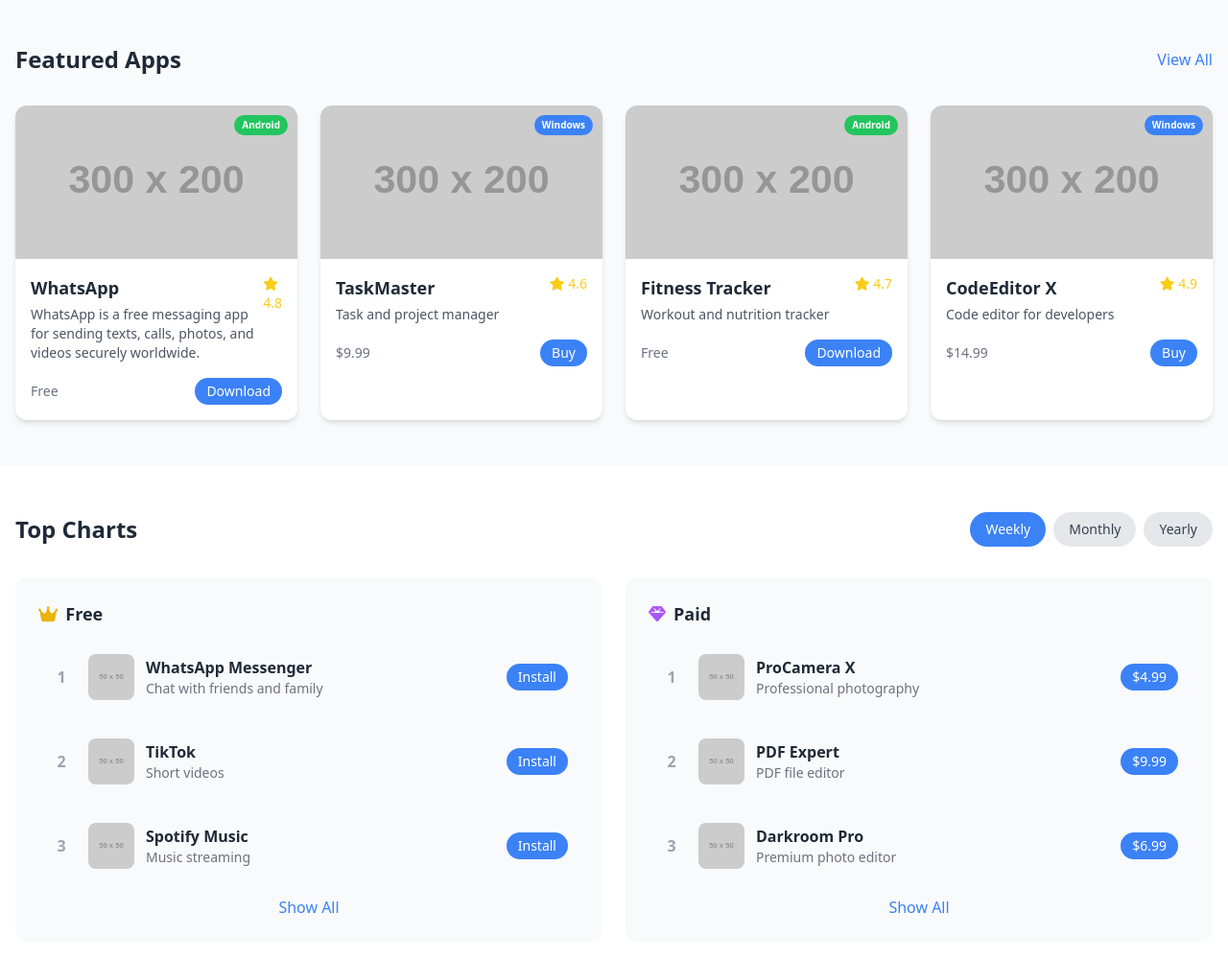
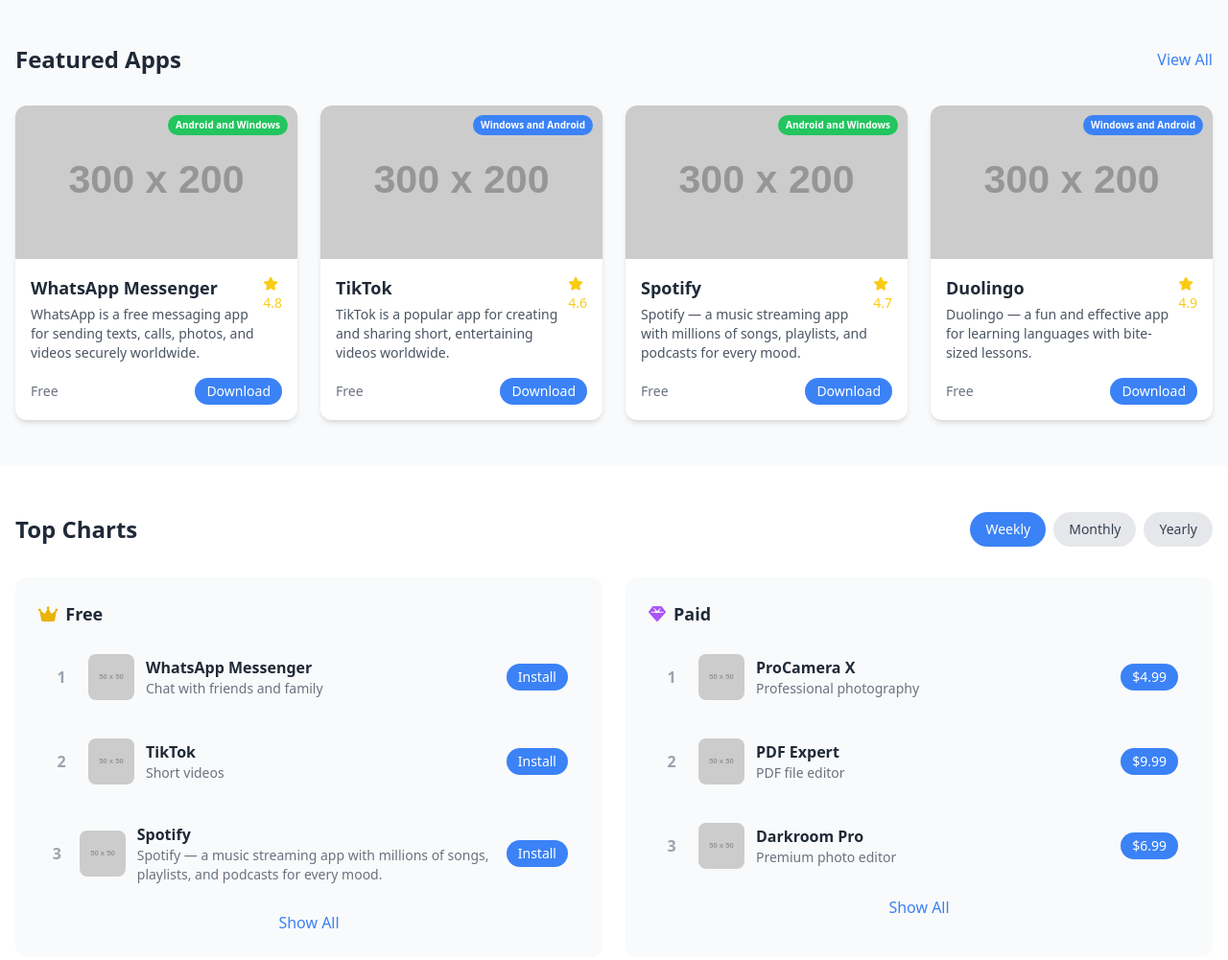
Before and after one commit to ludvig2457/ludvigshop.github.io, a plain HTML site: page index.html in a window 1280 px wide. Shown: the part 660-1661 px from the top of the page at 96% size. Drawn offline with nearby package versions, Linux system fonts and the light colour scheme; placeholder pictures from the web are drawn by us.

Commit message:
Update index.html

```diff
--- a/index.html
+++ b/index.html
@@ -183,12 +183,12 @@
             <div class="grid grid-cols-1 sm:grid-cols-2 md:grid-cols-3 lg:grid-cols-4 gap-6">
                 <!-- App Card 1 -->
                 <div class="app-card bg-white rounded-xl shadow-md overflow-hidden transition duration-300 relative">
-                    <span class="platform-badge bg-green-500 text-white">Android</span>
+                    <span class="platform-badge bg-green-500 text-white">Android and Windows</span>
                     <img src="https://via.placeholder.com/300x200?text=App+Image" alt="App Image" class="w-full h-40 object-cover">
                     <div class="p-4">
                         <div class="flex items-start justify-between">
                             <div>
-                                <h4 class="font-bold text-lg mb-1 text-gray-800">WhatsApp</h4>
+                                <h4 class="font-bold text-lg mb-1 text-gray-800">WhatsApp Messenger</h4>
                                 <p class="text-gray-600 text-sm">WhatsApp is a free messaging app for sending texts, calls, photos, and videos securely worldwide.</p>
                             </div>
                             <span class="text-yellow-400 text-sm"><i class="fas fa-star"></i> 4.8</span>
@@ -196,8 +196,8 @@
                         <div class="mt-4 flex justify-between items-center">
                             <span class="text-gray-500 text-sm">Free</span>
                             <button class="download-btn bg-blue-500 text-white px-3 py-1 rounded-full text-sm hover:bg-blue-600"
-                                    data-app="WhatsApp"
-                                    data-windows="https://scontent.whatsapp.net/v/t39.8562-34/316546300_547692113846445_7299710494491288098_n.png?ccb=1-7&_nc_sid=73b08c&_nc_ohc=AiMaPC_bmM8Q7kNvwHSfCzz&_nc_oc=AdmIqnwD9M8amxVtTp5MC0W3DrVBhGFL9Hq8F2zq76n4wNWfyWJ-laBQj6HxUv1MUqw&_nc_zt=3&_nc_ht=scontent.whatsapp.net&_nc_gid=zW9_9KciSaDgts1wyKlK3w&oh=01_Q5Aa2QH9BmjyXwZNXwb_V0336Zjgzd1gNI6PoViQk0wEn1MHpA&oe=689F8465"
+                                    data-app="WhatsApp Messenger"
+                                    data-windows="https://get.microsoft.com/installer/download/9NKSQGP7F2NH?cid=website_cta_psi"
                                     data-android="#"
                                     data-mac="#">Download</button>
                         </div>
@@ -206,69 +206,69 @@
 
                 <!-- App Card 2 -->
                 <div class="app-card bg-white rounded-xl shadow-md overflow-hidden transition duration-300 relative">
-                    <span class="platform-badge bg-blue-500 text-white">Windows</span>
+                    <span class="platform-badge bg-blue-500 text-white">Windows and Android</span>
                     <img src="https://via.placeholder.com/300x200?text=App+Image" alt="App Image" class="w-full h-40 object-cover">
                     <div class="p-4">
                         <div class="flex items-start justify-between">
                             <div>
-                                <h4 class="font-bold text-lg mb-1 text-gray-800">TaskMaster</h4>
-                                <p class="text-gray-600 text-sm">Task and project manager</p>
+                                <h4 class="font-bold text-lg mb-1 text-gray-800">TikTok</h4>
+                                <p class="text-gray-600 text-sm">TikTok is a popular app for creating and sharing short, entertaining videos worldwide.</p>
                             </div>
                             <span class="text-yellow-400 text-sm"><i class="fas fa-star"></i> 4.6</span>
                         </div>
                         <div class="mt-4 flex justify-between items-center">
-                            <span class="text-gray-500 text-sm">$9.99</span>
+                            <span class="text-gray-500 text-sm">Free</span>
                             <button class="download-btn bg-blue-500 text-white px-3 py-1 rounded-full text-sm hover:bg-blue-600"
-                                    data-app="TaskMaster"
-                                    data-windows="https://example.com/download/taskmaster.exe"
-                                    data-android="https://example.com/download/taskmaster.apk"
-                                    data-mac="https://example.com/download/taskmaster.dmg">Buy</button>
+                                    data-app="TikTok"
+                                    data-windows="https://apps.microsoft.com/detail/9nh2gph4jzs4?hl=en-ENU&gl=EN"
+                                    data-android="https://play.google.com/store/apps/details?id=com.zhiliaoapp.musically&hl=en_US"
+                                    data-mac="#">Download</button>
                         </div>
                     </div>
                 </div>
 
                 <!-- App Card 3 -->
                 <div class="app-card bg-white rounded-xl shadow-md overflow-hidden transition duration-300 relative">
-                    <span class="platform-badge bg-green-500 text-white">Android</span>
+                    <span class="platform-badge bg-green-500 text-white">Android and Windows</span>
                     <img src="https://via.placeholder.com/300x200?text=App+Image" alt="App Image" class="w-full h-40 object-cover">
                     <div class="p-4">
                         <div class="flex items-start justify-between">
                             <div>
-                                <h4 class="font-bold text-lg mb-1 text-gray-800">Fitness Tracker</h4>
-                                <p class="text-gray-600 text-sm">Workout and nutrition tracker</p>
+                                <h4 class="font-bold text-lg mb-1 text-gray-800">Spotify</h4>
+                                <p class="text-gray-600 text-sm">Spotify — a music streaming app with millions of songs, playlists, and podcasts for every mood.</p>
                             </div>
                             <span class="text-yellow-400 text-sm"><i class="fas fa-star"></i> 4.7</span>
                         </div>
                         <div class="mt-4 flex justify-between items-center">
                             <span class="text-gray-500 text-sm">Free</span>
                             <button class="download-btn bg-blue-500 text-white px-3 py-1 rounded-full text-sm hover:bg-blue-600"
-                                    data-app="Fitness Tracker"
-                                    data-windows="https://example.com/download/fitness.exe"
-                                    data-android="https://example.com/download/fitness.apk"
-                                    data-mac="https://example.com/download/fitness.dmg">Download</button>
+                                    data-app="Spotify"
+                                    data-windows="http://download.scdn.com/SpotifySetup.exe"
+                                    data-android="#"
+                                    data-mac="#">Download</button>
                         </div>
                     </div>
                 </div>
 
                 <!-- App Card 4 -->
                 <div class="app-card bg-white rounded-xl shadow-md overflow-hidden transition duration-300 relative">
-                    <span class="platform-badge bg-blue-500 text-white">Windows</span>
+                    <span class="platform-badge bg-blue-500 text-white">Windows and Android</span>
                     <img src="https://via.placeholder.com/300x200?text=App+Image" alt="App Image" class="w-full h-40 object-cover">
                     <div class="p-4">
                         <div class="flex items-start justify-between">
                             <div>
-                                <h4 class="font-bold text-lg mb-1 text-gray-800">CodeEditor X</h4>
-                                <p class="text-gray-600 text-sm">Code editor for developers</p>
+                                <h4 class="font-bold text-lg mb-1 text-gray-800">Duolingo</h4>
+                                <p class="text-gray-600 text-sm">Duolingo — a fun and effective app for learning languages with bite-sized lessons.</p>
                             </div>
                             <span class="text-yellow-400 text-sm"><i class="fas fa-star"></i> 4.9</span>
                         </div>
                         <div class="mt-4 flex justify-between items-center">
-                            <span class="text-gray-500 text-sm">$14.99</span>
+                            <span class="text-gray-500 text-sm">Free</span>
                             <button class="download-btn bg-blue-500 text-white px-3 py-1 rounded-full text-sm hover:bg-blue-600"
                                     data-app="CodeEditor X"
-                                    data-windows="https://example.com/download/codeeditor.exe"
-                                    data-android="https://example.com/download/codeeditor.apk"
-                                    data-mac="https://example.com/download/codeeditor.dmg">Buy</button>
+                                    data-windows="https://apps.microsoft.com/detail/9wzdncrcv5xn?hl=en-EN&gl=EN"
+                                    data-android="https://play.google.com/store/apps/details?id=com.duolingo&hl=en"
+                                    data-mac="#">Download</button>
                         </div>
                     </div>
                 </div>
@@ -305,9 +305,9 @@
                             </div>
                             <button class="download-btn bg-blue-500 text-white px-3 py-1 rounded-full text-sm hover:bg-blue-600"
                                     data-app="WhatsApp Messenger"
-                                    data-windows="https://example.com/download/whatsapp.exe"
-                                    data-android="https://example.com/download/whatsapp.apk"
-                                    data-mac="https://example.com/download/whatsapp.dmg">Install</button>
+                                    data-windows="https://get.microsoft.com/installer/download/9NKSQGP7F2NH?cid=website_cta_psi"
+                                    data-android="#"
+                                    data-mac="#">Install</button>
                         </div>
 
                         <!-- App 2 -->
@@ -320,9 +320,9 @@
                             </div>
                             <button class="download-btn bg-blue-500 text-white px-3 py-1 rounded-full text-sm hover:bg-blue-600"
                                     data-app="TikTok"
-                                    data-windows="https://example.com/download/tiktok.exe"
-                                    data-android="https://example.com/download/tiktok.apk"
-                                    data-mac="https://example.com/download/tiktok.dmg">Install</button>
+                                    data-windows="https://apps.microsoft.com/detail/9nh2gph4jzs4?hl=en-ENU&gl=EN"
+                                    data-android="https://play.google.com/store/apps/details?id=com.zhiliaoapp.musically&hl=en_US"
+                                    data-mac="#">Install</button>
                         </div>
 
                         <!-- App 3 -->
@@ -330,14 +330,14 @@
                             <span class="text-gray-400 font-bold mr-4 w-6 text-center">3</span>
                             <img src="https://via.placeholder.com/50x50?text=App" alt="App Icon" class="w-12 h-12 rounded-lg mr-3">
                             <div class="flex-grow">
-                                <h5 class="font-semibold text-gray-800">Spotify Music</h5>
-                                <p class="text-gray-500 text-sm">Music streaming</p>
+                                <h5 class="font-semibold text-gray-800">Spotify</h5>
+                                <p class="text-gray-500 text-sm">Spotify — a music streaming app with millions of songs, playlists, and podcasts for every mood.</p>
                             </div>
                             <button class="download-btn bg-blue-500 text-white px-3 py-1 rounded-full text-sm hover:bg-blue-600"
-                                    data-app="Spotify Music"
-                                    data-windows="https://example.com/download/spotify.exe"
-                                    data-android="https://example.com/download/spotify.apk"
-                                    data-mac="https://example.com/download/spotify.dmg">Install</button>
+                                    data-app="Spotify"
+                                    data-windows="http://download.scdn.com/SpotifySetup.exe"
+                                    data-android="#"
+                                    data-mac="#">Install</button>
                         </div>
                     </div>
                     <a href="#" class="block text-center text-blue-500 mt-4 hover:underline">Show All</a>
```
